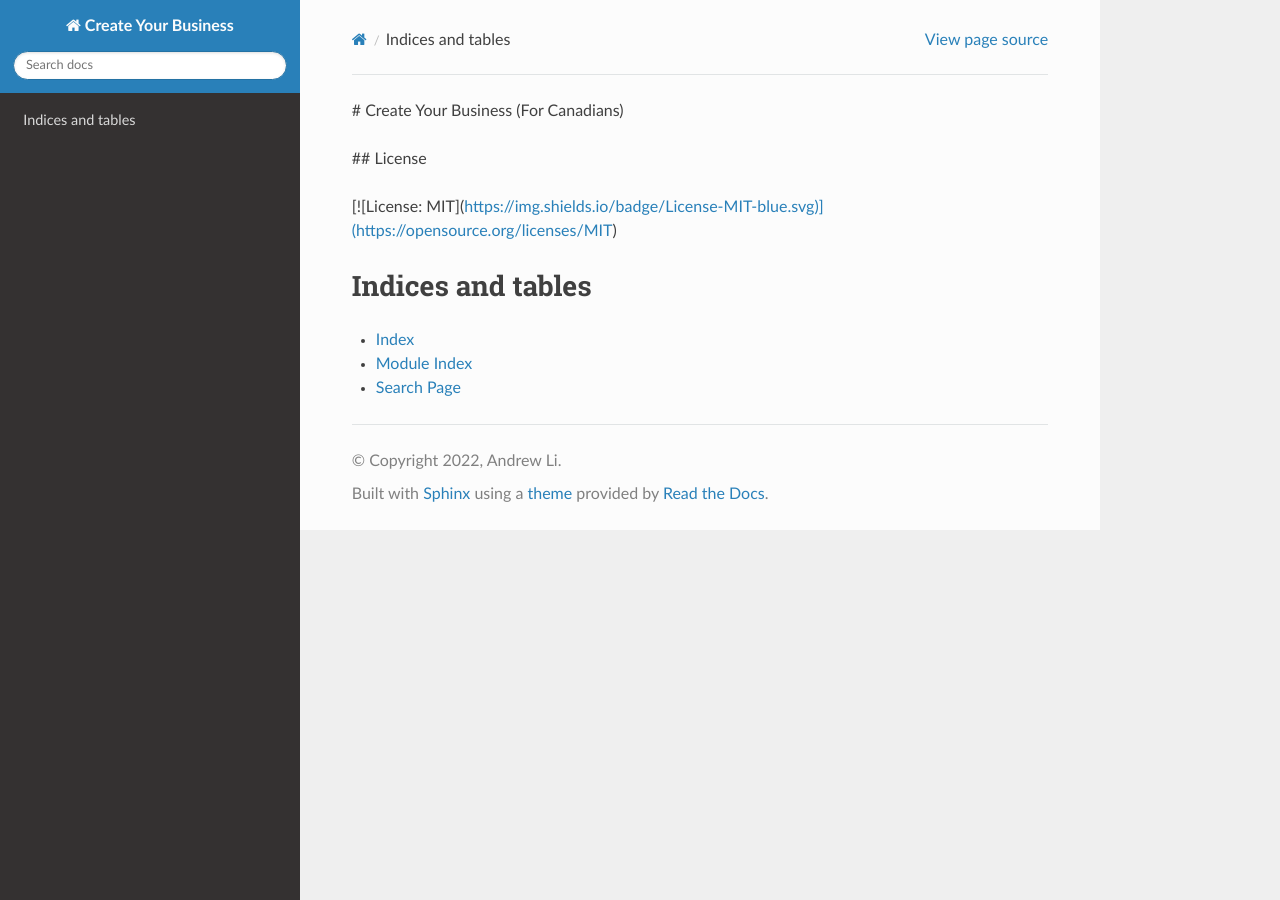
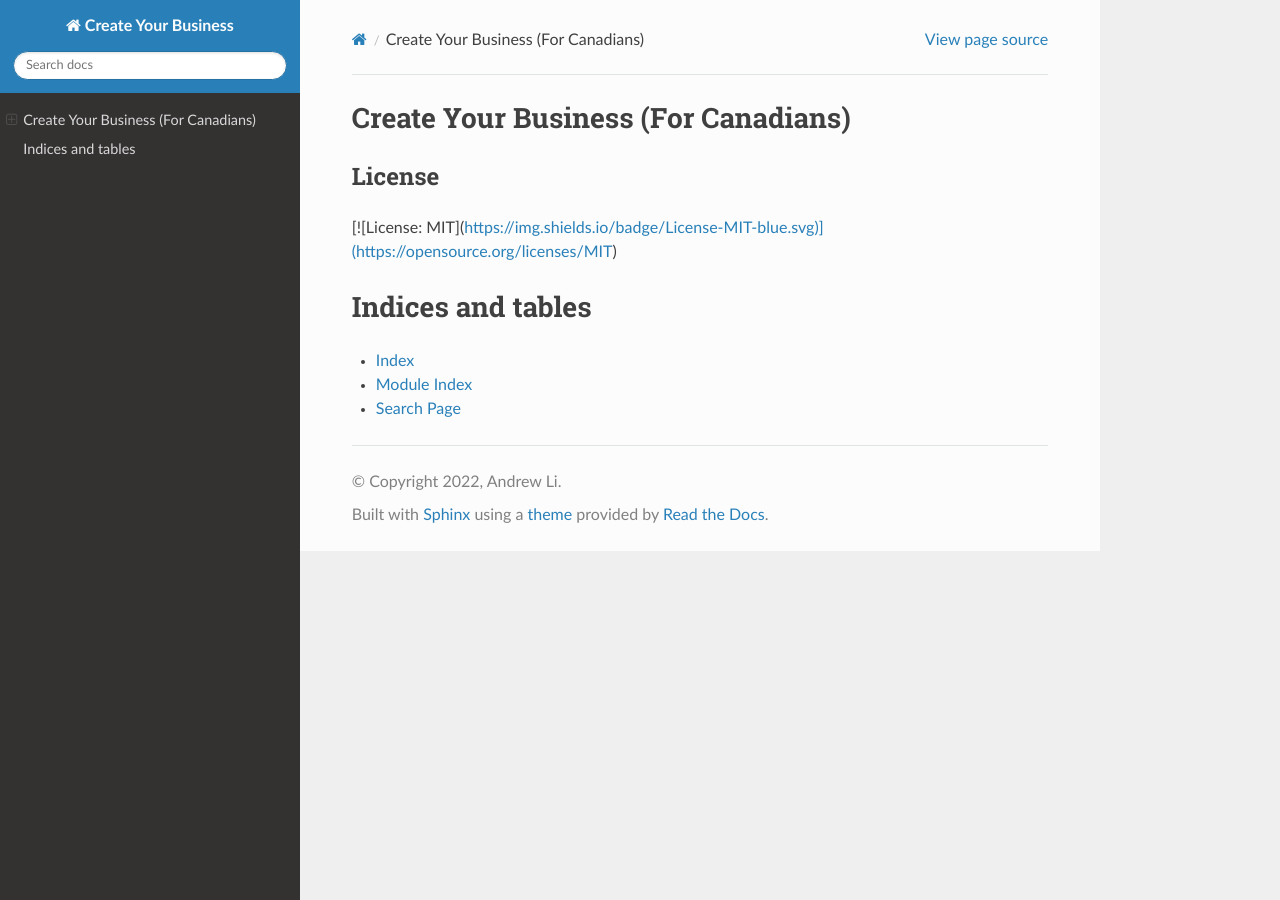
Before and after one commit to Zeyu-Li/create-your-business, a Sphinx documentation site: the page built from source/index.rst, in a window 1280 px wide. Built offline with Sphinx 7.4.7 and the Read the Docs theme 2.0.0, drawn with Linux system fonts in a browser that asks for light colours.

Commit message:
started documenting

```diff
--- a/source/index.rst
+++ b/source/index.rst
@@ -3,11 +3,13 @@
    You can adapt this file completely to your liking, but it should at least
    contain the root `toctree` directive.
 
-# Create Your Business (For Canadians)
+Create Your Business (For Canadians)
+=====
 
 
 
-## License
+License
+%%%%
 
 [![License: MIT](https://img.shields.io/badge/License-MIT-blue.svg)](https://opensource.org/licenses/MIT)
 
```
Also changed, not shown: README.rst (+9 -1 lines), 12 other files.
